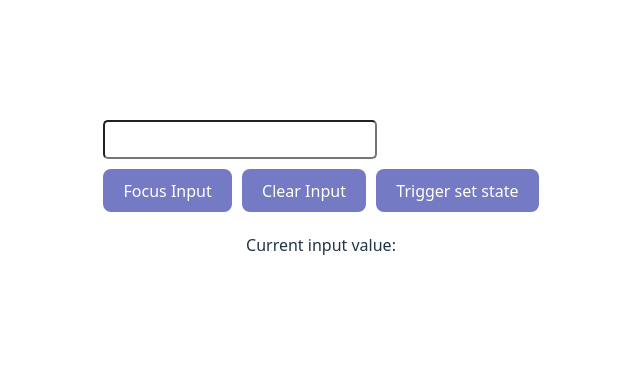
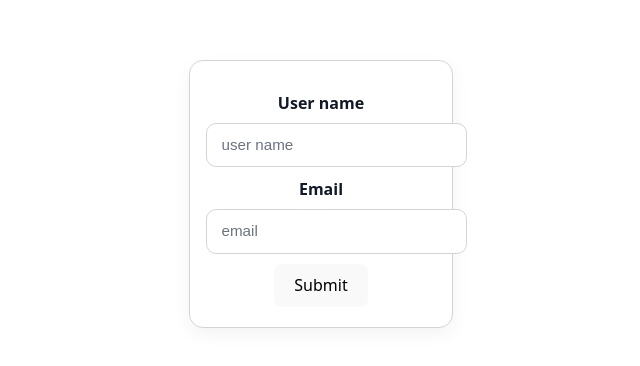
Before and after one commit to LysenkoDenys/react-learning, a React (Vite) app: page / in a window 1280 px wide. Shown: the part 206-572 px from the top of the page, without its empty margins (319-959 px from the left). Built offline with nearby package versions, Linux system fonts and the light colour scheme.

Commit message:
12 unit useReducer finished

```diff
--- a/src/App.css
+++ b/src/App.css
@@ -3,6 +3,12 @@
   margin: 0 auto;
   padding: 2rem;
   text-align: center;
+  --bg: #ffffff;
+  --fg: #111827;
+  --muted: #6b7280;
+  --border: #d1d5db;
+  --primary: #3b82f6;
+  --error: #ef4444;
 }
 
 .input-text,
@@ -70,3 +76,76 @@
   padding: 20%;
   border-radius: 12px;
 }
+
+/* Layout */
+form {
+  max-width: 420px;
+  margin: 2rem auto;
+  padding: 1.25rem 1rem;
+  background: var(--bg);
+  color: var(--fg);
+  border: 1px solid var(--border);
+  border-radius: 14px;
+  box-shadow: 0 6px 18px rgba(0, 0, 0, 0.05);
+}
+
+/* Your existing spacing helper */
+.margin-top-10 {
+  margin-top: 10px;
+}
+
+/* Field blocks */
+form > div + div {
+  margin-top: 1rem;
+} /* extra vertical rhythm */
+
+/* Labels */
+label {
+  display: block;
+  font-weight: 600;
+  margin-bottom: 0.5rem;
+}
+
+/* Inputs */
+input[type='text'],
+input[type='email'] {
+  width: 100%;
+  padding: 0.75rem 0.9rem;
+  font-size: 0.95rem;
+  line-height: 1.2;
+  color: var(--fg);
+  background: var(--bg);
+  border: 1px solid var(--border);
+  border-radius: 10px;
+  outline: none;
+  transition: border-color 0.2s ease, box-shadow 0.2s ease,
+    background-color 0.2s ease;
+}
+
+input::placeholder {
+  color: var(--muted);
+}
+
+input:focus {
+  border-color: var(--primary);
+  box-shadow: 0 0 0 4px var(--focus-shadow);
+}
+
+/* Disabled state */
+input:disabled {
+  opacity: 0.65;
+  cursor: not-allowed;
+}
+
+/* Optional error + loading states (apply .is-error / .is-loading to <form> or a field wrapper) */
+.is-error input {
+  border-color: var(--error);
+  box-shadow: 0 0 0 4px var(--error-shadow);
+}
+
+.is-loading {
+  opacity: 0.7;
+  pointer-events: none;
+  user-select: none;
+  cursor: progress;
+}
--- a/src/App.tsx
+++ b/src/App.tsx
@@ -1,6 +1,7 @@
 // import { useState } from 'react';
 import './App.css';
-import UseRefExample from './components/UseRefExample';
+import StatefulForm from './components/StatefulForm';
+// import UseRefExample from './components/UseRefExample';
 // import CalculationWithoutMemo from './components/CalculationWithoutMemo';
 // import UseMemoCalculation from './components/UseMemoCalculation';
 // import MeasuredHeight from './components/MeasuredHeight';
@@ -92,7 +93,8 @@ function App() {
       {/* <UseMemoCalculation numbers={myArray} /> */}
       {/* </div> */}
       {/* <MeasuredHeight /> */}
-      <UseRefExample />
+      {/* <UseRefExample /> */}
+      <StatefulForm />
     </>
   );
 }
--- /dev/null
+++ b/src/components/StatefulForm.tsx
@@ -0,0 +1,100 @@
+import React, { useReducer } from 'react';
+
+type State = {
+  username: string;
+  email: string;
+  error: boolean;
+  loading: boolean;
+};
+
+const initialState: State = {
+  username: '',
+  email: '',
+  error: false,
+  loading: false,
+};
+
+type Action =
+  | { type: 'SET_USERNAME'; payload: string }
+  | { type: 'SET_EMAIL'; payload: string }
+  | { type: 'SET_ERROR'; payload: boolean }
+  | { type: 'SET_LOADING'; payload: boolean };
+
+const reducer = (state: State, action: Action): State => {
+  switch (action.type) {
+    case 'SET_USERNAME':
+      return { ...state, username: action.payload };
+    case 'SET_EMAIL':
+      return { ...state, email: action.payload };
+    case 'SET_ERROR':
+      return { ...state, error: action.payload };
+    case 'SET_LOADING':
+      return { ...state, loading: action.payload };
+
+    default:
+      return { ...state };
+  }
+};
+
+const StatefulForm = () => {
+  const [state, dispatch] = useReducer(reducer, initialState);
+
+  const handleUsernameChange = (event: React.ChangeEvent<HTMLInputElement>) => {
+    dispatch({ type: 'SET_USERNAME', payload: event.target.value });
+    dispatch({ type: 'SET_ERROR', payload: false });
+
+    console.log(state);
+  };
+  const handleEmailChange = (event: React.ChangeEvent<HTMLInputElement>) => {
+    dispatch({ type: 'SET_EMAIL', payload: event.target.value });
+    dispatch({ type: 'SET_ERROR', payload: false });
+  };
+  const handleSubmit = (event: React.ChangeEvent<HTMLInputElement>) => {
+    event.preventDefault();
+
+    console.log(state);
+
+    if (state.username === '' || state.email === '') {
+      dispatch({ type: 'SET_ERROR', payload: true });
+      return;
+    }
+    dispatch({ type: 'SET_LOADING', payload: true });
+
+    setTimeout(() => {
+      dispatch({ type: 'SET_LOADING', payload: false });
+    }, 3000);
+  };
+
+  return (
+    <form onSubmit={handleSubmit}>
+      <div className="margin-top-10">
+        <label htmlFor="username">User name</label>
+        <input
+          type="text"
+          id="username"
+          placeholder="user name"
+          value={state.username}
+          onChange={handleUsernameChange}
+        />
+      </div>
+      <div className="margin-top-10">
+        <label htmlFor="email">Email</label>
+        <input
+          type="email"
+          id="email"
+          placeholder="email"
+          value={state.email}
+          onChange={handleEmailChange}
+        />
+      </div>
+      {state.error && (
+        <p style={{ color: 'red' }}>Please fill in all the fields</p>
+      )}
+      <div className="margin-top-10">
+        <button>{state.loading ? 'Loading' : 'Submit'} </button>
+      </div>
+    </form>
+  );
+};
+
+export default StatefulForm;
```
